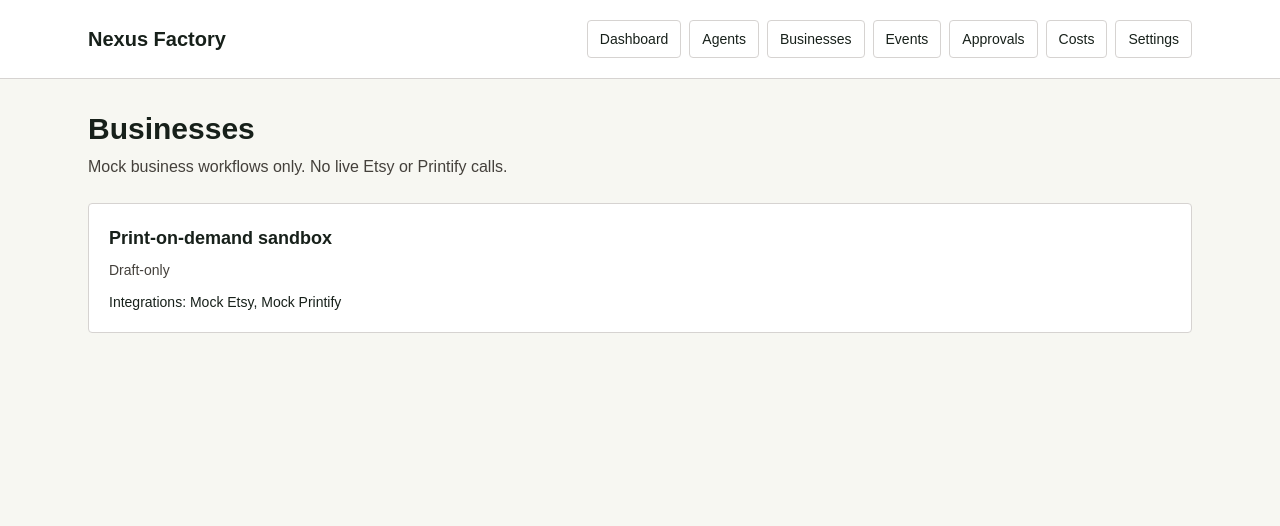
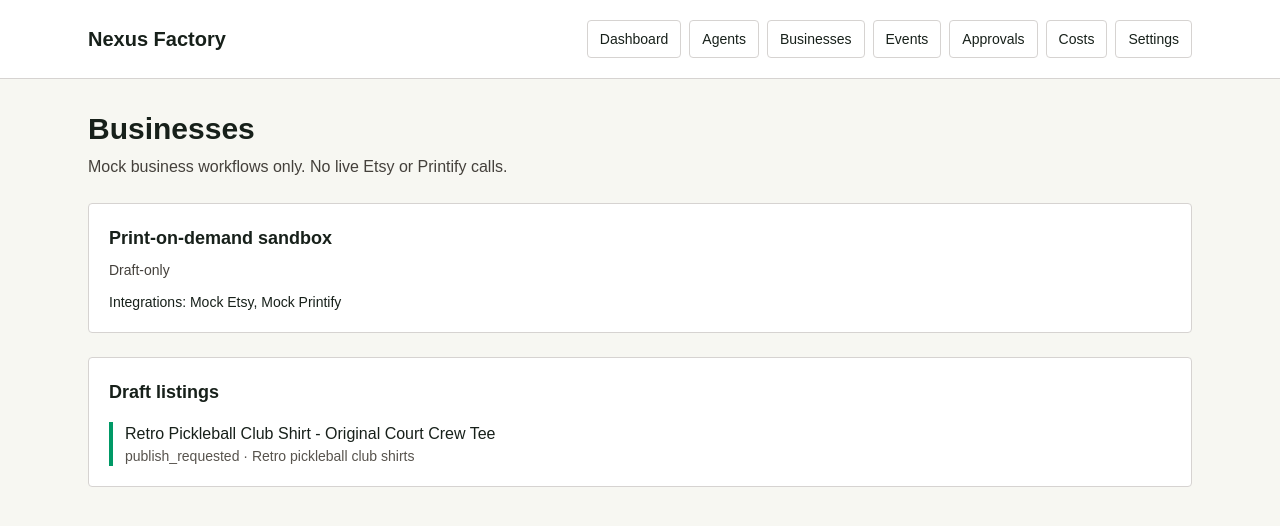
Before and after one commit to Yanish77/nexus-factory, a Next.js app: page /businesses in a window 1280 px wide. Shown: the top 526 px of the page. Built offline with nearby package versions, Linux system fonts and the light colour scheme.

Commit message:
Show POD draft listing

```diff
--- a/app/businesses/page.tsx
+++ b/app/businesses/page.tsx
@@ -1,5 +1,5 @@
 import { PageShell } from "@/components/page-shell";
-import { mockBusinesses } from "@/lib/workflows/mock-data";
+import { mockBusinesses, mockDraftListings } from "@/lib/workflows/mock-data";
 
 export default function BusinessesPage() {
   return (
@@ -11,6 +11,19 @@ export default function BusinessesPage() {
           <p className="mt-3 text-sm">Integrations: {business.integrations.join(", ")}</p>
         </article>
       ))}
+      <section className="rounded border border-stone-300 bg-white p-5">
+        <h2 className="text-lg font-semibold">Draft listings</h2>
+        <div className="mt-4 space-y-3">
+          {mockDraftListings.map((listing) => (
+            <article className="border-l-4 border-emerald-600 pl-3" key={listing.id}>
+              <p className="font-medium">{listing.title}</p>
+              <p className="text-sm text-stone-600">
+                {listing.status} · {listing.niche.name}
+              </p>
+            </article>
+          ))}
+        </div>
+      </section>
     </PageShell>
   );
 }
```
